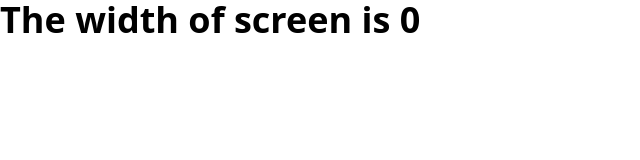
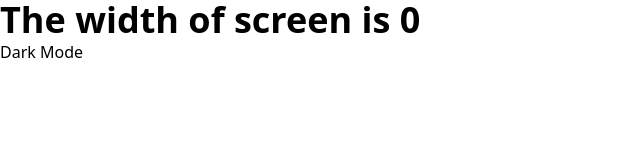
Before and after one commit to Mahtab-217/React_Hook, a React (Vite) app: page / in a window 1280 px wide. Shown: the top 160 px of the page, without its empty margins (0-640 px from the left). Built offline with nearby package versions, Linux system fonts and the light colour scheme.

Commit message:
dark mode added

```diff
--- a/src/App.jsx
+++ b/src/App.jsx
@@ -1,5 +1,6 @@
 import Effect1 from "./components/Effect1";
 import Effect2 from "./components/Effect2";
+import DarkMode from "./DarkMode";
 import Effect3 from "./Effect3";
 import Effect4 from "./Effect4";
 import Effect5 from "./Effect5";
@@ -16,6 +17,7 @@ export default function App(){
       <Effect5/> */}
       {/* <Effect6/> */}
       <Effect7/>
+      <DarkMode/>
     </div>
   )
 }
--- /dev/null
+++ b/src/DarkMode.jsx
@@ -0,0 +1,15 @@
+import React, { useEffect, useState } from 'react'
+
+export default function () {
+    const [isDark, setIsDark]= useState(false);
+    // useEffect(()=>{
+    //     localStorage.setItem('isDark', isDark)
+    // },[isDark])
+  return (
+    <div className={`h-72 w-full ${isDark? 'bg-black' : 'bg-white'}`}>
+        <button
+        className={`${isDark? 'text-white' : 'text-black'}`}
+        onClick={()=> setIsDark(!isDark)}>{isDark? 'Light Mode': 'Dark Mode'}</button>
+    </div>
+  )
+}
```
